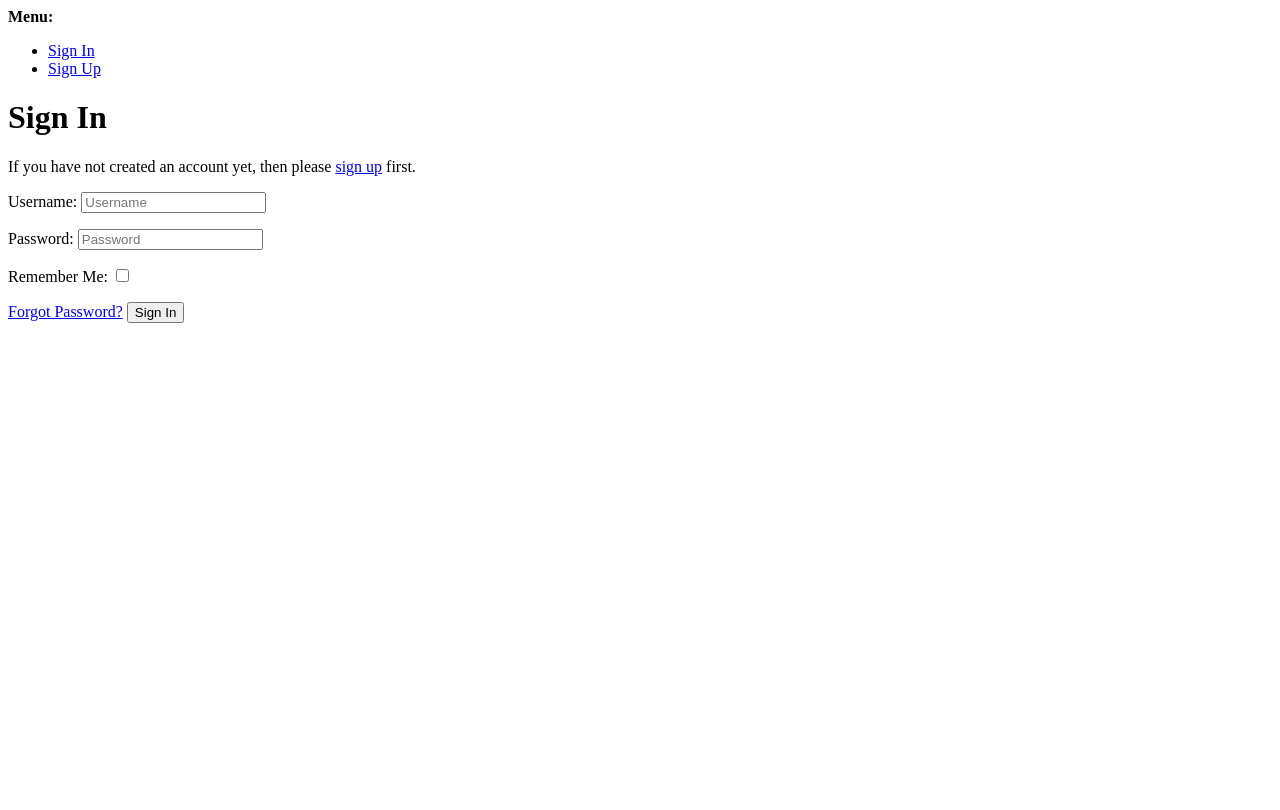
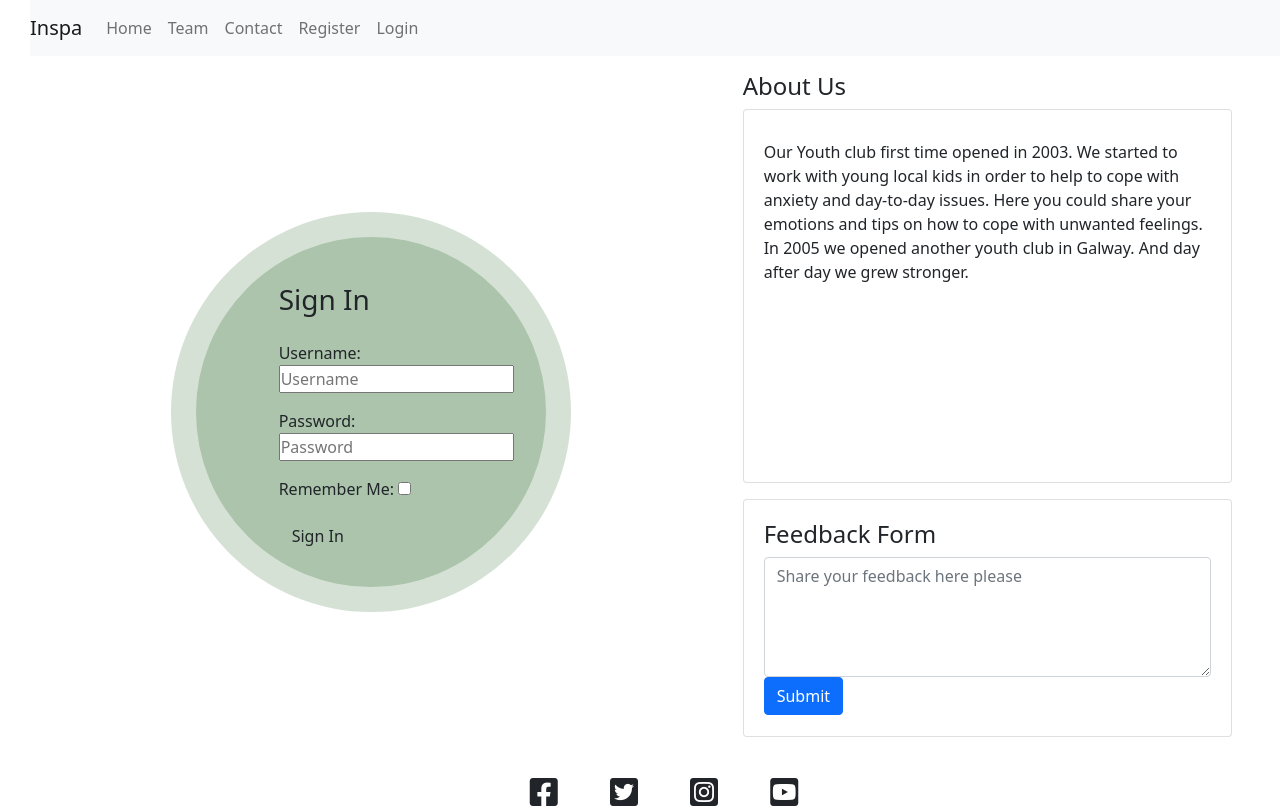
Before and after one commit to gretazas/inspa, a Django app: page /accounts/login/ in a window 1280 px wide. Before the commit the page ends 323 px from the top, so only its background shows below. Run offline with Django 4.2, Linux system fonts and the light colour scheme; some libraries are stand-ins or nearby versions.

Commit message:
Customize login page

```diff
--- a/Inspa/settings.py
+++ b/Inspa/settings.py
@@ -30,8 +30,8 @@ SECRET_KEY = os.environ.get("SECRET_KEY")
 # SECURITY WARNING: don't run with debug turned on in production!
 DEBUG = True
 
-ALLOWED_HOSTS = ['https://inspasite.herokuapp.com/', 'localhost']
-CSRF_TRUSTED_ORIGINS = ['https://8000-gretazas-inspaquota-r2ns0wvy1wj.ws-eu63.gitpod.io', 'http://127.0.0.1:8000/']
+ALLOWED_HOSTS = ['https://inspasite.herokuapp.com', 'localhost']
+CSRF_TRUSTED_ORIGINS = ['https://8000-gretazas-inspa-stze9rw27qr.ws-eu67.gitpod.io', 'http://127.0.0.1:8000/']
 PAPERLESS_CSRF_TRUSTED_ORIGINS = 'http://127.0.0.1:8000/'
 ACCOUNT_EMAIL_VARIFICATION = 'none'
 SITE_ID = 1
--- a/Inspa/urls.py
+++ b/Inspa/urls.py
@@ -18,6 +18,7 @@ from django.urls import path, include
 
 urlpatterns = [
     path('admin/', admin.site.urls),
+    path('summernote/', include('django_summernote.urls')),
+    # path('',  include('insite.urls')),
     path('accounts/', include('allauth.urls')),
-    path('summernote/', include('django_summernote.urls')),
 ]
--- /dev/null
+++ b/static/css/style.css
@@ -0,0 +1,82 @@
+* { padding: 0;
+    margin: 0; }
+
+html, body {
+    height: 100%;
+}
+
+main {
+    height: 90%;
+}
+
+#circle-outer {
+    background-color: rgba(171, 196, 171, 0.5);
+    height:270px;
+    width:270px;
+    border-radius: 50%
+}
+
+#circle-inner {
+    background-color:rgb(171, 196, 171);
+    height: 250px;
+    width: 250px;
+    border-radius:50%;
+}
+
+#tip_types {
+    padding: 20px;
+    height: 25%!important;
+}
+
+#tip_types li {
+    padding: 5px;
+}
+
+nav {
+    margin-left: 30px;
+}
+
+#posts {
+    height: 65%!important;
+}
+
+#circle-outer1 {
+    background-color: rgba(171, 196, 171, 0.5);
+    height:400px;
+    width:400px;
+    border-radius: 50%
+}
+
+#circle-inner1 {
+    background-color:rgb(171, 196, 171);
+    height: 350px;
+    width: 350px;
+    border-radius:50%;
+}
+
+#signin div {
+    justify-content: space-around;
+
+}
+
+#signin {
+    padding: 30px;
+}
+
+#about_us {
+    height: 55%!important;
+    padding: 30px 20px;
+}
+
+textarea {
+    height: 120px;
+}
+
+button {
+    margin: 5px;
+}
+
+#feedback {
+    padding: 20px;
+    height: 35%!important;
+}
--- a/templates/account/login.html
+++ b/templates/account/login.html
@@ -1,4 +1,4 @@
-{% extends "account/base.html" %}
+{% extends "base.html" %}
 
 {% load i18n %}
 {% load account socialaccount %}
@@ -7,40 +7,60 @@
 
 {% block content %}
 
-<h1>{% trans "Sign In" %}</h1>
+<div class="container-fluid row h-100">
 
-{% get_providers as socialaccount_providers %}
+  <div class="d-flex align-items-center justify-content-center col-md-7 mb-4 mt-3">
+    <div class="d-flex align-items-center justify-content-center" id="circle-outer1">
+      <div id="circle-inner1">
+        <div class="container" id="signin">
+          <div class="row">
+            <div class="col-md-8 mt-3">
+              <h3>{% trans "Sign In" %}</h3>
+            </div>
+          </div>
+          <div class="row">
+            <div class="col-md-8 mt-3">
+              <form class="login" method="POST" action="{% url 'account_login' %}">
+                {% csrf_token %}
+                {{ form.as_p }}
+                {% if redirect_field_value %}
+                <input type="hidden" name="{{ redirect_field_name }}" value="{{ redirect_field_value }}" />
+                {% endif %}
+                <button class="btn btn-signup right" type="submit">{% trans "Sign In" %}</button>
+              </form>
+            </div>
+          </div>
+        </div>
 
-{% if socialaccount_providers %}
-<p>{% blocktrans with site.name as site_name %}Please sign in with one
-of your existing third party accounts. Or, <a href="{{ signup_url }}">sign up</a>
-for a {{ site_name }} account and sign in below:{% endblocktrans %}</p>
 
-<div class="socialaccount_ballot">
+      </div>
+    </div>
+  </div>
 
-  <ul class="socialaccount_providers">
-    {% include "socialaccount/snippets/provider_list.html" with process="login" %}
-  </ul>
+  <div class="col-md-5 mb-4 mt-3">
+    <h4>About Us</h4>
+    <div class="card" id="about_us">
+      <p>
+        Our Youth club first time opened in 2003.
+        We started to work with young local kids in order to help to cope with anxiety and day-to-day issues.
+        Here you could share your emotions and tips on how to cope with unwanted feelings.
+        In 2005 we opened another youth club in Galway. And day after day we grew stronger.
+      </p>
+    </div>
 
-  <div class="login-or">{% trans 'or' %}</div>
 
+
+
+          <!-- Feedback form -->
+          <div class="h-25 w-100 col-md-5 card mb-4 mt-3" id="feedback">
+            <h4>Feedback Form</h4>
+            <form>
+              <textarea class="form-control" type="text" placeholder="Share your feedback here please"></textarea>
+              <button type="submit" class="btn btn-primary">Submit</button>
+            </form>
+          </div>
+  </div>
 </div>
-
-{% include "socialaccount/snippets/login_extra.html" %}
-
-{% else %}
-<p>{% blocktrans %}If you have not created an account yet, then please
-<a href="{{ signup_url }}">sign up</a> first.{% endblocktrans %}</p>
-{% endif %}
-
-<form class="login" method="POST" action="{% url 'account_login' %}">
-  {% csrf_token %}
-  {{ form.as_p }}
-  {% if redirect_field_value %}
-  <input type="hidden" name="{{ redirect_field_name }}" value="{{ redirect_field_value }}" />
-  {% endif %}
-  <a class="button secondaryAction" href="{% url 'account_reset_password' %}">{% trans "Forgot Password?" %}</a>
-  <button class="primaryAction" type="submit">{% trans "Sign In" %}</button>
-</form>
-
+</div>
+</div>
 {% endblock %}
--- a/templates/base.html
+++ b/templates/base.html
@@ -22,11 +22,12 @@
     <title>Inspa</title>
 </head>
 
-<body class="h-100">
+<body>
     <!-- Nav bar -->
 
     <nav class="navbar navbar-expand-lg navbar-light bg-light">
-        <a class="navbar-brand" href="#">Inspaquota</a>
+        {% csrf_token %}
+        <a class="navbar-brand" href="#">Inspa</a>
         <button class="navbar-toggler" type="button" data-toggle="collapse" data-target="#navbarNav"
             aria-controls="navbarNav" aria-expanded="false" aria-label="Toggle navigation">
             <span class="navbar-toggler-icon"></span>
@@ -58,7 +59,7 @@
         </div>
     </nav>
 
-    <main class="h-100">
+    <main slyle="height:100%">
         {% block content %}
 
         <!-- Content -->
```
Also changed, not shown: insite/urls.py (added).
